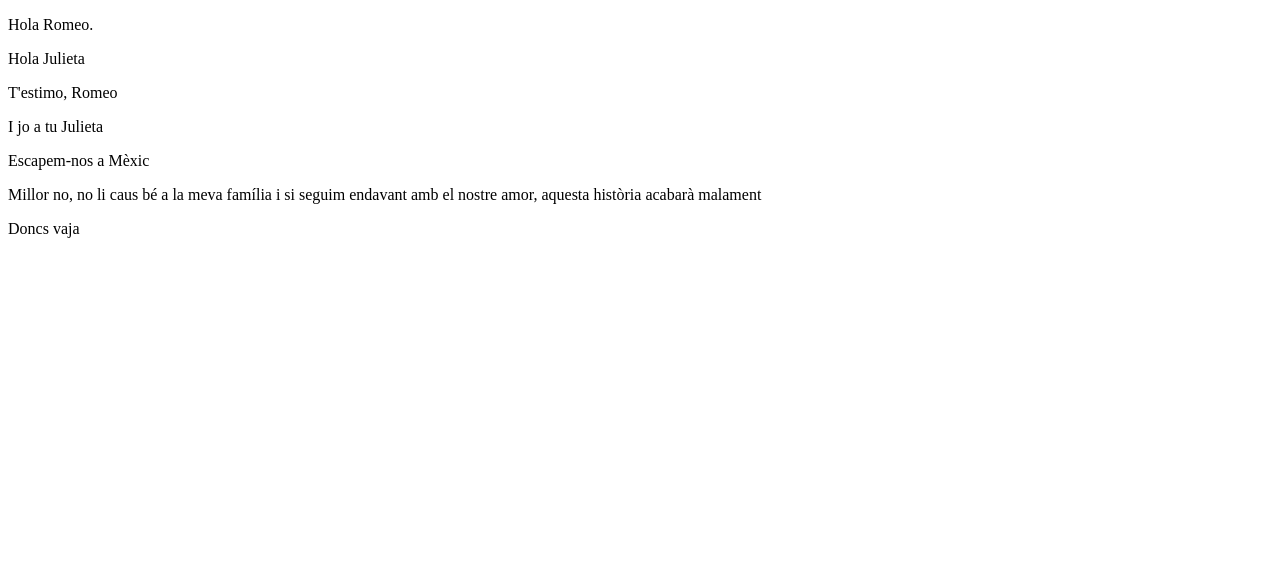
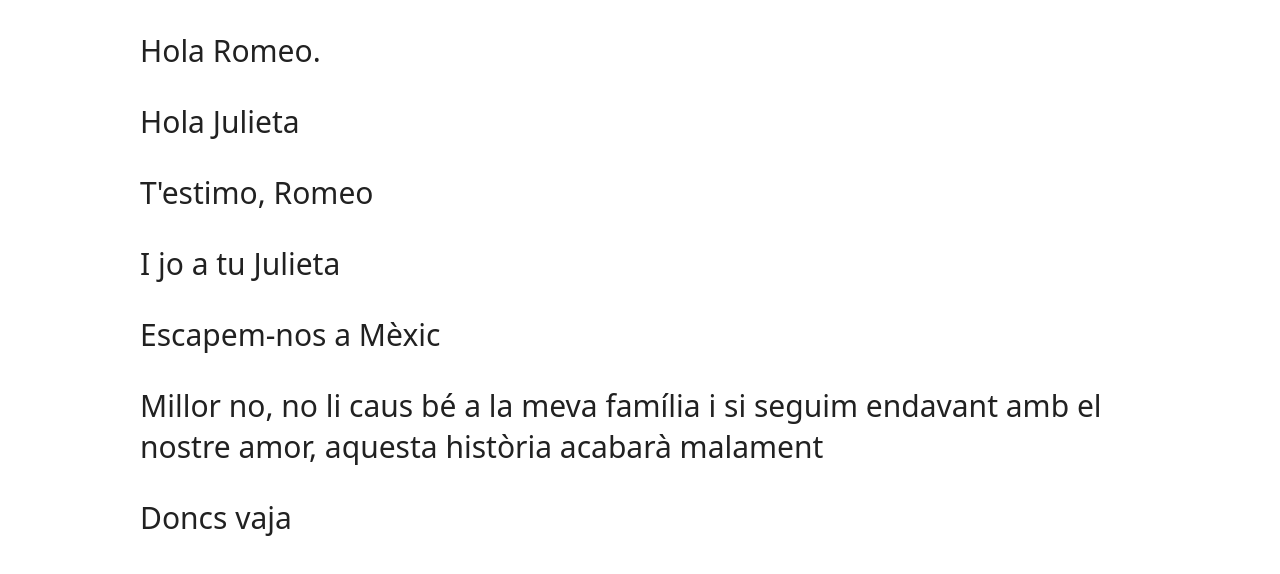
Before and after one commit to ecuellarfernandez/react-teatre, a React app: page / in a window 1280 px wide. Shown: the top 574 px of the page. Built offline with nearby package versions, Linux system fonts and the light colour scheme.

Commit message:
lvl 3 ex 2 layout with styled-components

```diff
--- a/src/components/App.js
+++ b/src/components/App.js
@@ -1,8 +1,12 @@
-import TheatreLines from './TheatreLines'
+import { GlobalStyle } from './globalStyles';
+import TheatreLines from './Theatre/TheatreLines'
 
 export default () => {
 
     return (
-        <TheatreLines />
+        <div>
+            <GlobalStyle />
+            <TheatreLines />
+        </div>
     );
 };
--- /dev/null
+++ b/src/components/Theatre/Theatre-style.js
@@ -0,0 +1,7 @@
+import styled from 'styled-components'
+
+export const Paragraph = styled.p`
+    font-size: 30px;
+    color: hsl(0, 0%, 13%);
+    user-select:none;
+`
--- /dev/null
+++ b/src/components/Theatre/TheatreLines.js
@@ -0,0 +1,16 @@
+import lines from '../../lines.json'
+import { Container } from '../globalStyles'
+import { Paragraph } from './Theatre-style'
+
+function TheatreLines(){
+
+    return (
+        <Container>
+            {
+                lines.map(line=> <Paragraph> { line}  </Paragraph>)
+            }
+        </Container>
+    )
+}
+
+export default TheatreLines
--- a/src/components/TheatreLines.js
+++ /dev/null
@@ -1,14 +0,0 @@
-import lines from '../lines.json'
-
-function TheatreLines(){
-
-    return (
-        <div>
-            {
-                lines.map(line=> <p>{line}</p>)
-            }
-        </div>
-    )
-}
-
-export default TheatreLines
--- /dev/null
+++ b/src/components/globalStyles.js
@@ -0,0 +1,12 @@
+import styled, { createGlobalStyle } from 'styled-components'
+
+export const Container = styled.div`
+    margin-inline: auto;
+    width: min(90%, 62.5rem);
+`
+
+export const GlobalStyle = createGlobalStyle`
+    body{
+        font-family: system-ui;
+    }
+`
```
